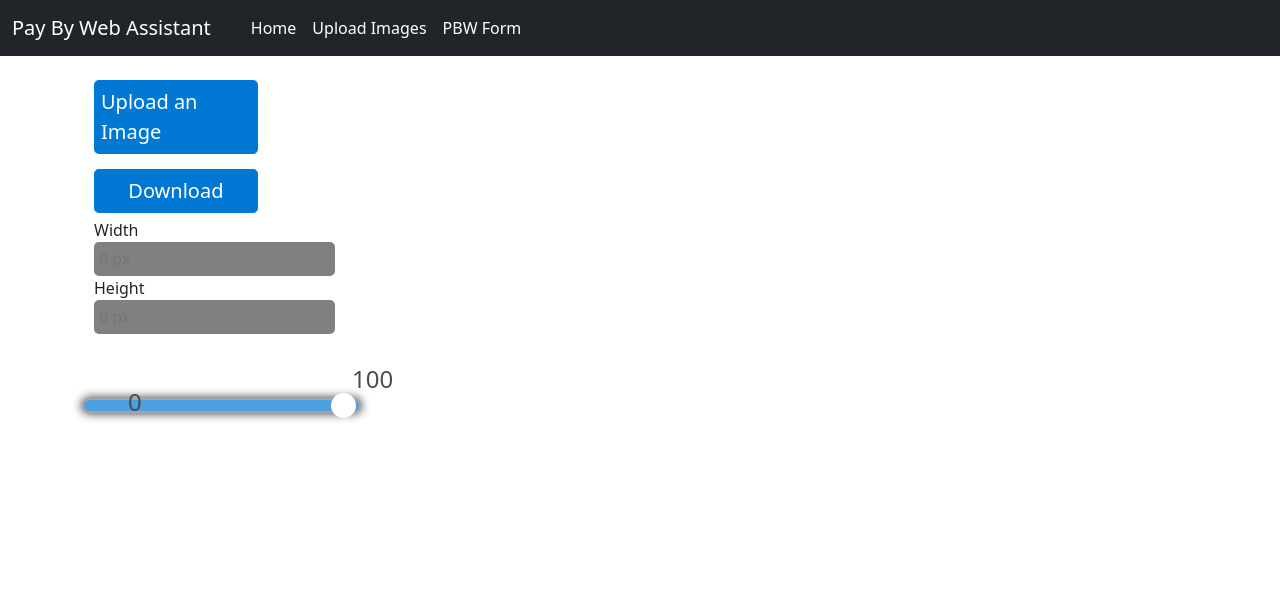
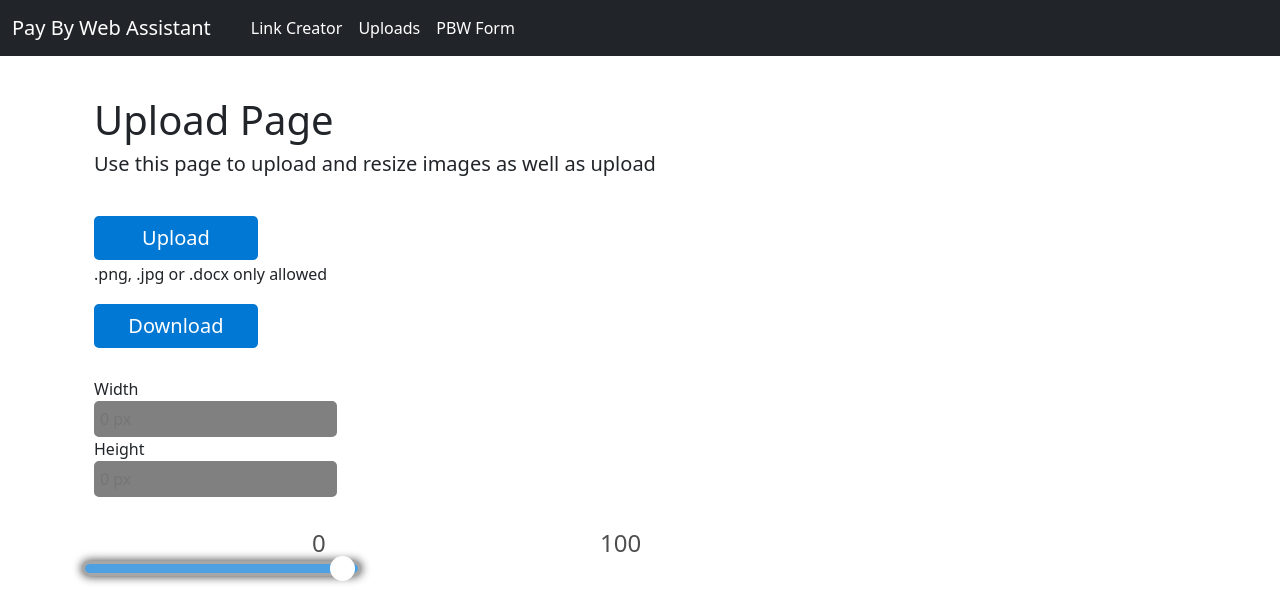
Before and after one commit to Baillie11/flask-pbw, a Flask app: page /upload in a window 1280 px wide. Shown: the top 616 px of the page. Run offline with Flask 2, Linux system fonts and the light colour scheme; a map, chart or similar area stays blank.

Commit message:
13/2/22 Now determines file format

```diff
--- a/app.py
+++ b/app.py
@@ -11,19 +11,15 @@ app.config['SECRET_KEY'] = 'mysecretkey'
 
 class pbwForm(FlaskForm):
 
-    clientID = StringField('Client ID:',validators=[DataRequired()])
+    clientID = StringField('Client ID: ie ABC123',validators=[DataRequired()])
     retrieve = SubmitField('Retrieve from NAB Transact')
     businessName = StringField('Trading Name:')
     abn = StringField('ABN:')
     billerID = StringField('Biller ID:')
     note= StringField('Note:')
-    type= SelectField('Type:', choices=['Council', 'School', 'Utility', 'ISP', 'Other'])
-    state= SelectField('State:', choices=['ACT', 'NSW', 'NT', 'QLD', 'SA', 'TAS', 'VIC', 'WA'])
+    type= SelectField('Type:', choices=['','Council', 'School', 'Utility', 'ISP', 'Other'])
+    state= SelectField('State:', choices=['','ACT', 'NSW', 'NT', 'QLD', 'SA', 'TAS', 'VIC', 'WA'])
     submit = SubmitField('Create Biller')
-
-
-
-
 
 
 @app.route('/')
@@ -35,12 +31,14 @@ def index():
 def upload():
     return render_template("upload.html")
 
-@app.route('/pbwform', methods=['POST', 'GET'])
+@app.route('/pbwform/', methods=['POST', 'GET'])
 def pbwform():
+    print("Andrew - you are a winner")
     businessName=None
     clientID=None
     form = pbwForm()
     return render_template("pbwform.html",form=form)
+
 
 
 
@@ -53,9 +51,7 @@ def result():
     npinvoice = linvoice.replace(" ","") #remove spaces
     Linvoice = npinvoice[:10] #get first 10 characters
     return render_template('index.html', name = name, invoice = Linvoice)
-    PATH = "C:\Program Files (x86)\chromedriver.exe"
-    driver=webdriver.Chrome(PATH)
-    driver.get("https://www.google.com/")
+
 
 
 
--- a/static/main.js
+++ b/static/main.js
@@ -5,19 +5,30 @@ const ctx = canvas.getContext("2d");
 
 function loadImage(event) {
   originalName=file.files[0].name;
+  console.log ("file type: "+file.files[0].type);
+  if (file.files[0].type=="image/jpeg" || file.files[0].type=="image/png") {
     const image = document.getElementById("imgDisplayed");
     image.src = URL.createObjectURL(event.target.files[0]);
+
     image.onload = function() {
     originalWidth=this.width;
     originalHeight=this.height;
-  console.log("Orginal Width=" + originalWidth);
-  console.log("Orginal Height=" + originalHeight);
+    //console.log("Orginal Width=" + originalWidth);
+    //console.log("Orginal Height=" + originalHeight);
 
     document.getElementById("imWidth").value=this.width;
     document.getElementById("imHeight").value=originalHeight;
 
     prev();
   }
+
+  }
+  else if (file.files[0].type=="application/msword") {
+    alert("Word file uploaded");
+}
+
+
+
 
 
 //const preview = document.getElementById("preview");
@@ -28,8 +39,8 @@ function prev() {
     const image = document.getElementById("imgDisplayed");
     const imWidth = document.getElementById("imWidth").value;
     const imHeight = document.getElementById("imHeight").value;
-    console.log("prev:imWidth=" + imWidth);
-    console.log("prev:imHeight=" + imHeight);
+    //console.log("prev:imWidth=" + imWidth);
+    //console.log("prev:imHeight=" + imHeight);
 
     canvas.width = imWidth;
     canvas.height = imHeight;
--- a/static/upload.css
+++ b/static/upload.css
@@ -1,17 +1,19 @@
 .wrapper {
   text-align: center;
 }
+
 
 input {
   display: table;
   margin-bottom: 1em;
   width: auto;
   font-size: 16px;
-  border: 2px solid grey;
-  color: black;
+  border: 3px solid grey;
+  color: rgb(255, 255, 255);
   background-color: grey;
   border-radius: 5px;
   padding: 3px;
+
 }
 
 #file {
@@ -31,17 +33,17 @@ input {
   color: black;
   font-size: 1.5rem;
   position: absolute;
-    left: 27.5%;
-    margin-top:-1.75em
+  left: 25em;
+  margin-top:-1.75em;
 }
 
-  .slider::before{
+.slider::before {
   content: '0';
   color: black;
   font-size: 1.5rem;
   position: absolute;
-   left: 10%;
-   top:48%
+  left: 13em;
+  margin-top:-1.75em;
  }
 
 .slider {
@@ -78,5 +80,6 @@ input {
  border-radius: 5px;
  font-size: 20px;
  cursor: pointer;
+ text-align: center;
 
 }
--- a/templates/navbar.html
+++ b/templates/navbar.html
@@ -10,10 +10,10 @@
             <a class="nav-link active" aria-current="page" href="#"></a>
           </li>
           <li class="nav-item">
-            <a class="nav-link active" aria-current="page" href="{{url_for('index')}}">Home</a>
+            <a class="nav-link active" aria-current="page" href="{{url_for('index')}}">Link Creator</a>
           </li>
           <li class="nav-item">
-            <a class="nav-link active" aria-current="page" href="{{url_for('upload')}}">Upload Images</a>
+            <a class="nav-link active" aria-current="page" href="{{url_for('upload')}}">Uploads</a>
           </li>
           <li class="nav-item">
             <a class="nav-link active" aria-current="page" href="{{url_for('pbwform')}}">PBW Form</a>
--- a/templates/pbwform.html
+++ b/templates/pbwform.html
@@ -1,7 +1,8 @@
 {%extends 'base.html'%}
 {%block content%}
 <h1>Form Page</h1>
-<form method="POST">
+<h2>Not currently in use</h2>
+<form action='/pbwform/' method="POST">
 
     <div class="mb-1">
 
--- a/templates/upload.html
+++ b/templates/upload.html
@@ -1,9 +1,5 @@
-<!DOCTYPE html>
-<html lang="en">
 <head>
-  <meta charset="UTF-8">
-  <meta name="viewport" content="width=device-width, initial-scale=1.0">
-  <meta http-equiv="X-UA-Compatible" content="ie=edge">
+
   <link rel="stylesheet" type="text/css" href="../static/upload.css">
   <title>Image Resizer</title>
 </head>
@@ -12,16 +8,20 @@
   {%block content%}
 
 <div class="container">
-
+<p><h1>Upload Page</h1>
+<h5>Use this page to upload and resize images as well as upload </h5>
+</p>
+<br/>
 
     <form>
       <div class ="buttons">
-        <label for="file">Upload an Image</label>
+        <label for="file">Upload</label>
       </div>
-        <input type="file" id="file" accept="image/*" onchange="loadImage(event)">
+      <h6>.png, .jpg or .docx only allowed</h6>
+        <input type="file" id="file" accept="image/png, image/jpeg, application/msword" onchange="loadImage(event)">
 
         <button class = "buttons" id="down">Download</button>
-        <br/>
+        <br/><br/>
 
       <div class ="dimensions">
         <label>Width</label>
```
Also changed, not shown: static/index.css (+1 -17 lines), templates/index.html (+20 -4 lines). Lines whose indentation alone changed are shown as unchanged.
